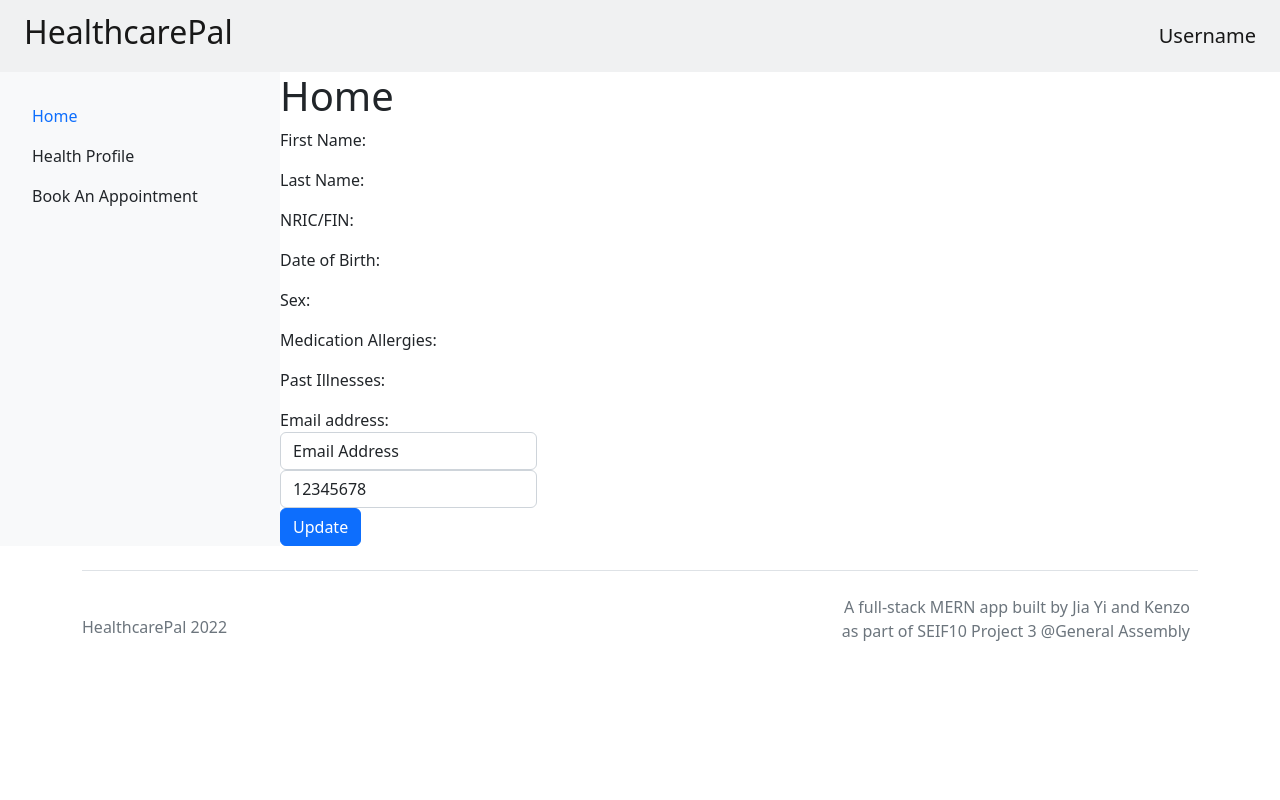
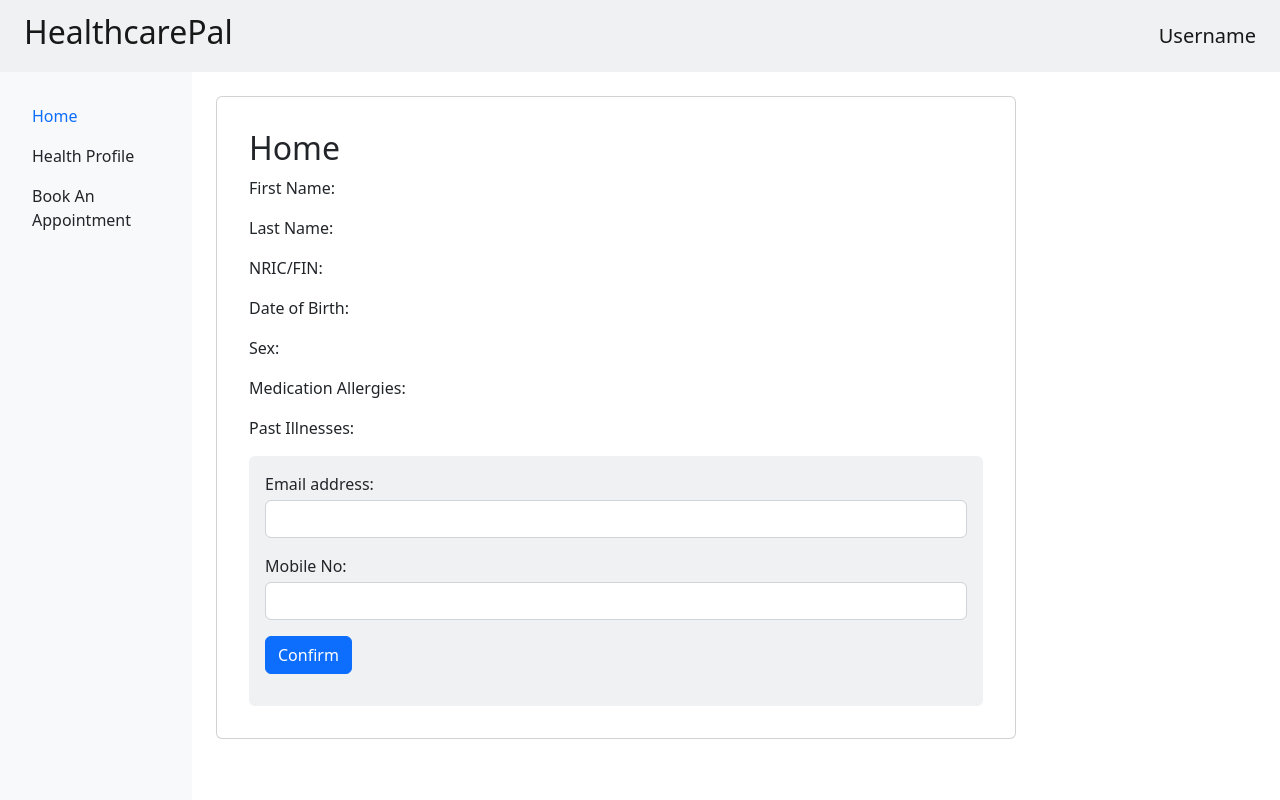
Before and after one commit to kenzonagari/SEIF10-Project3, a React (Vite) app in the folder apps/client/: page /home in a window 1280 px wide. Shown: the top 800 px of the page. Built offline with nearby package versions, Linux system fonts and the light colour scheme; no server answers.

Commit message:
connected user-home frontend to backend (READ only)

```diff
--- a/apps/client/src/pages/users/Home.jsx
+++ b/apps/client/src/pages/users/Home.jsx
@@ -1,10 +1,19 @@
 import NavigationBar from "./Navbar"
-import { useState } from "react"
-import '../body.css'
+import { useState, useEffect } from "react"
 
 export default function Home () {
     const [toggle, setToggle] = useState(true);
     const [submit, setSubmit] = useState(false);
+    const [userProfileInfo, setUserProfileInfo] = useState({});
+
+    useEffect(() => {
+        fetch('/api/userprofile/')
+            .then((response) => response.json())
+            .then((data) => {
+                data[0].dateOfBirth = data[0].dateOfBirth.slice(0,10);
+                setUserProfileInfo(data[0]);
+            });
+    }, []);
 
     const handleToggle = () => {
         if(!submit){
@@ -18,23 +27,37 @@ export default function Home () {
 
     return (
         <>
-        <div className="body">
+        <div className="body min-vh-100">
 
             <NavigationBar />
 
-            <div className="user-profile">
-                <h1>Home</h1>
-                <p>First Name: </p>
-                <p>Last Name: </p>
-                <p>NRIC/FIN: </p>
-                <p>Date of Birth: </p>
-                <p>Sex: </p>
-                <p>Medication Allergies: </p>
-                <p>Past Illnesses: </p>
-                <label htmlFor="email">Email address:</label>
-                <input type="email" className="form-control" id="email" defaultValue="Email Address" readOnly={toggle}/>
-                <input type="text" className="form-control" id="mobile" defaultValue="12345678" readOnly={toggle}/>
-                <button type="submit" className="btn btn-primary" onClick={handleToggle}>{submit? "Submit" : "Update"}</button>
+            <div className="card m-4 p-3" style={{ "width": "50rem", "height": "fit-content" }}>
+
+                <div className="card-body">
+                    <h2 className="card-title">Home</h2>
+                    <p className="mb-3">First Name: {userProfileInfo?.loginInfo?.firstname}</p>
+                    <p className="mb-3">Last Name: {userProfileInfo?.loginInfo?.lastname}</p>
+                    <p className="mb-3">NRIC/FIN: {userProfileInfo?.ic}</p>
+                    <p className="mb-3">Date of Birth: {userProfileInfo?.dateOfBirth}</p>
+                    <p className="mb-3">Sex: {userProfileInfo?.sex}</p>
+                    <p className="mb-3">Medication Allergies: {userProfileInfo?.medAllergies}</p>
+                    <p className="mb-3">Past Illnesses: {userProfileInfo?.pastIllnesses}</p>
+
+                    <div className="bg-secondary p-3 rounded-2" style={{"--bs-bg-opacity": .1}}>
+                        <div className="mb-3">
+                            <label htmlFor="email" className="mb-1">Email address:</label>
+                            <input type="email" className="form-control" id="email" defaultValue={userProfileInfo?.loginInfo?.email} readOnly={toggle}/>
+                        </div>
+                        <div className="mb-3">
+                            <label htmlFor="mobile" className="mb-1">Mobile No:</label>
+                            <input type="text" className="form-control" id="mobile" defaultValue={userProfileInfo?.mobile} readOnly={toggle}/>
+                        </div>
+                        <div className="mb-3">
+                            <button type="submit" className="btn btn-primary" onClick={handleToggle}>{submit? "Submit" : "Confirm"}</button>
+                        </div>
+                    </div>
+
+                </div>
             </div>
 
         </div>
--- a/apps/client/src/pages/users/Navbar.jsx
+++ b/apps/client/src/pages/users/Navbar.jsx
@@ -6,7 +6,7 @@ export default function NavigationBar () {
 
     return (
         <>
-        <div className="d-flex flex-column flex-shrink-0 p-3 bg-light" style={{ "width": "280px" }}>
+        <div className="d-flex flex-column flex-shrink-0 p-3 bg-light" style={{ "width": "12rem" }}>
             <Navbar>
                 <ul className="nav nav-pills flex-column mb-auto">
                     <li className="nav-item">
```
Also changed, not shown: 2 other files (tests, documents, lock files or other folders).
